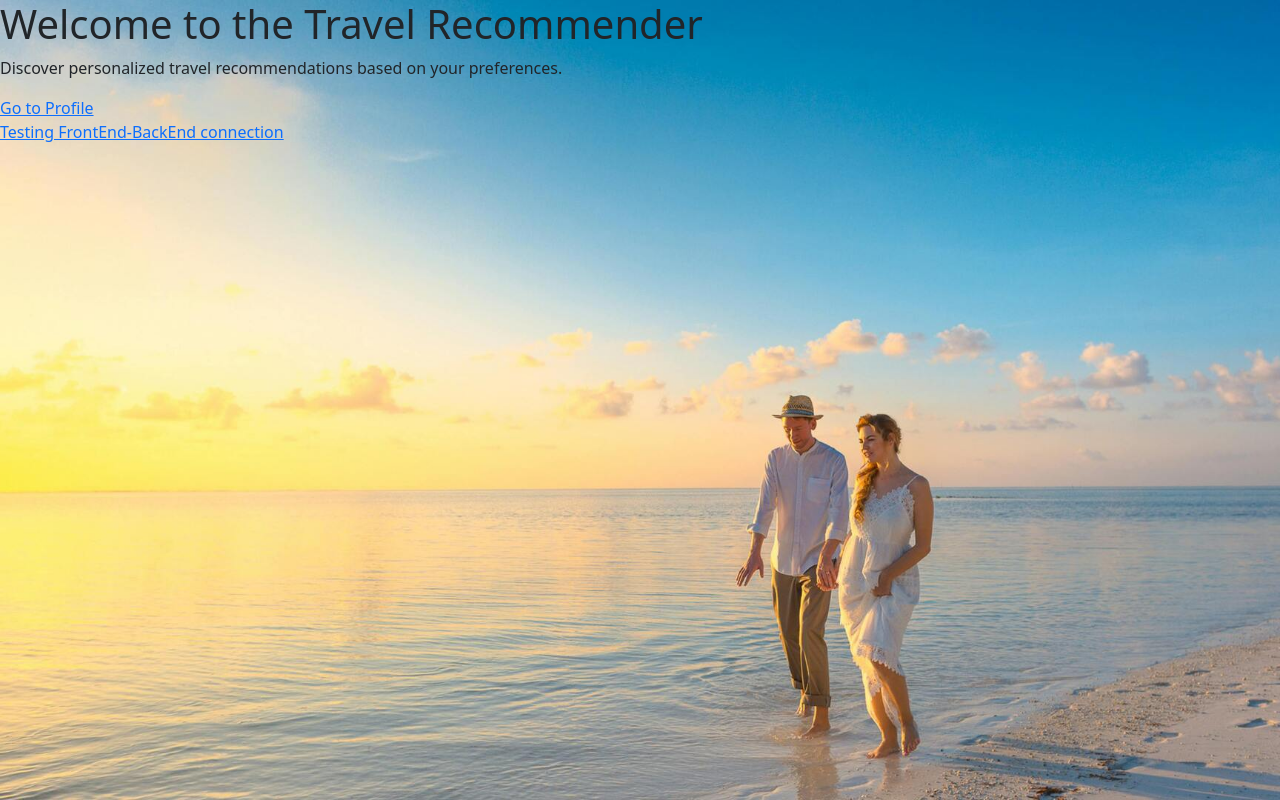
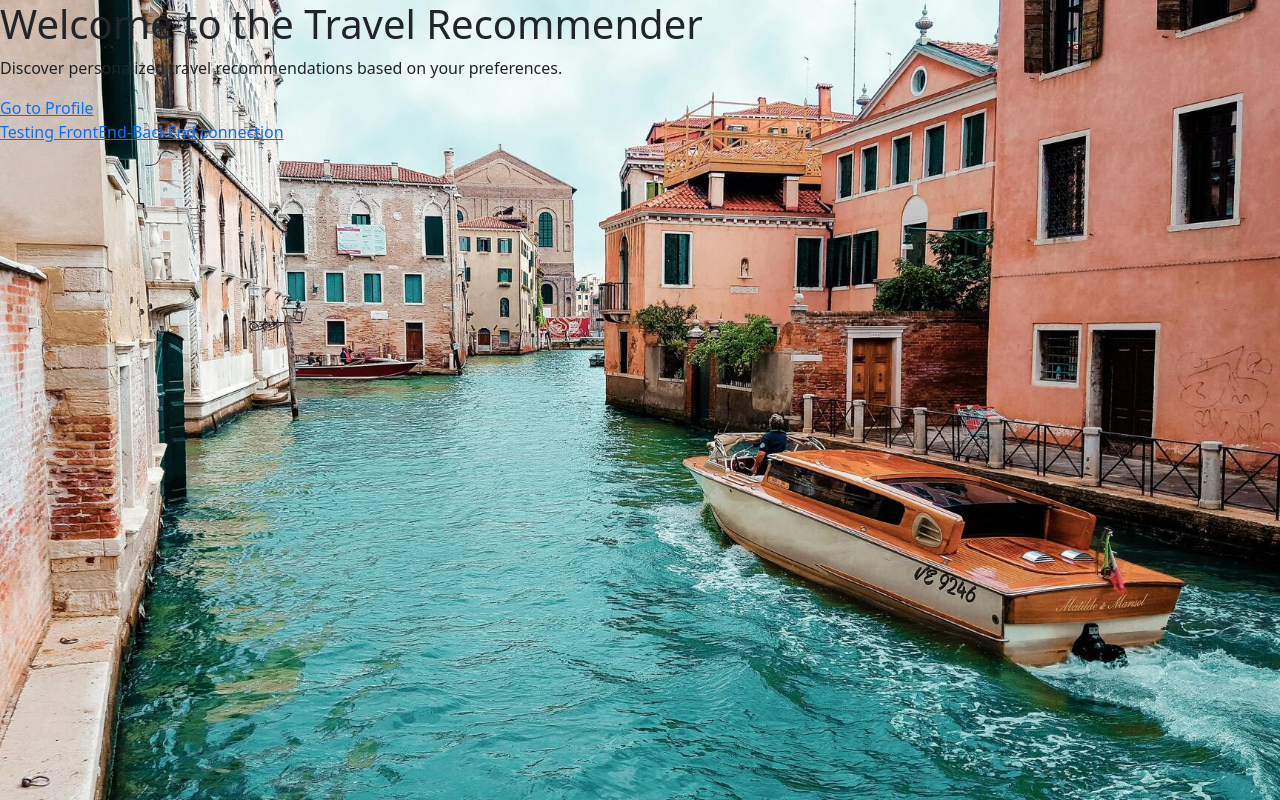
Before and after one commit to Frantz-Sebastien/RAG-travel-recommendation, a React (Vite) app in the folder frontend/: page / in a window 1280 px wide. Built offline with nearby package versions, Linux system fonts and the light colour scheme; no server answers.

Commit message:
updating the names of the images

```diff
--- a/frontend/src/pages/BackgroundSlider.jsx
+++ b/frontend/src/pages/BackgroundSlider.jsx
@@ -2,37 +2,38 @@ import React, { useState, useEffect } from "react";
 import "../styles/BackgroundSlider.css"; // Keep your CSS for general styling
 
 const images = [
-  "/vacationImages/pexels-alexmoliski-28969898.jpg",
-  "/vacationImages/pexels-andre-furtado-43594-2916817.jpg",
-  "/vacationImages/pexels-andrew-harvard-1340985-4846144.jpg",
-  "/vacationImages/pexels-andrew-harvard-1340985-11311701.jpg",
-  "/vacationImages/pexels-asadphoto-457882.jpg",
-  "/vacationImages/pexels-asadphoto-1024989.jpg",
-  "/vacationImages/pexels-asadphoto-1268855.jpg",
-  "/vacationImages/pexels-axp-photography-500641970-19149614.jpg",
-  "/vacationImages/pexels-chiecharon-672358.jpg",
-  "/vacationImages/pexels-christian-alemu-127251395-30999221.jpg",
+  "/vacationImages/pexels-alexmoliski-28969898.jpg",//
+  "/vacationImages/pexels-andre-furtado-43594-2916817.jpg",//
+  "/vacationImages/pexels-vome-3800412.jpg", //
+  "/vacationImages/pexels-andrew-harvard-1340985-4846144.jpg",//
+  "/vacationImages/pexels-andrew-harvard-1340985-11311701.jpg",//
+  "/vacationImages/pexels-asadphoto-457882.jpg",//
+  "/vacationImages/pexels-asadphoto-1024989.jpg",//
+  "/vacationImages/pexels-asadphoto-1268855.jpg",//
+  "/vacationImages/pexels-axp-photography-500641970-19149614.jpg",//
+  "/vacationImages/pexels-chiecharon-672358.jpg",//
+  "/vacationImages/pexels-christian-alemu-127251395-30999221.jpg",//
   "/vacationImages/pexels-clifford-mervil-988071-2398220.jpg",
-  "/vacationImages/pexels-entumoto-17831035.jpg",
-  "/vacationImages/pexels-fmaderebner-238622.jpg",
-  "/vacationImages/pexels-freestockpro-1008155.jpg",
-  "/vacationImages/pexels-gabriela-palai-129458-404960.jpg",
-  "/vacationImages/pexels-haleyye-2087391.jpg",
-  "/vacationImages/pexels-heyho-7746467.jpg",
-  "/vacationImages/pexels-heyho-7746551.jpg",
-  "/vacationImages/pexels-jimmy-teoh-294331-1010657.jpg",
-  "/vacationImages/pexels-kampus-7895758.jpg",
-  "/vacationImages/pexels-kindelmedia-7863777.jpg",
-  "/vacationImages/pexels-learda-shkurti-1281959-2446683.jpg",
-  "/vacationImages/pexels-mohamed-hussain-629997-30951335.jpg",
-  "/vacationImages/pexels-pixabay-38238.jpg",
-  "/vacationImages/pexels-pixabay-208701.jpg",
-  "/vacationImages/pexels-recalmedia-60217.jpg",
-  "/vacationImages/pexels-riciardus-307008.jpg",
-  "/vacationImages/pexels-rpnickson-2609463.jpg",
-  "/vacationImages/pexels-tatianasyrikova-3934023.jpg",
-  "/vacationImages/pexels-te-lensfix-380994-1371360.jpg",
-  "/vacationImages/pexels-vorne-3800412.jpg"
+  "/vacationImages/pexels-entumoto-17831035.jpg",//
+  "/vacationImages/pexels-fmaderebner-238622.jpg",//
+  "/vacationImages/pexels-cliford-mervil-988071-2398220", //
+  "/vacationImages/pexels-freestockpro-1008155.jpg",//
+  "/vacationImages/pexels-gabriela-palai-129458-404960.jpg",//
+  "/vacationImages/pexels-haleyve-2087391.jpg", //
+  "/vacationImages/pexels-heyho-7746467.jpg",//
+  "/vacationImages/pexels-heyho-7746551.jpg",//
+  "/vacationImages/pexels-jimmy-teoh-294331-1010657.jpg",//
+  "/vacationImages/pexels-kampus-7895758.jpg",//
+  "/vacationImages/pexels-kindelmedia-7863777.jpg", //
+  "/vacationImages/pexels-learda-shkurti-1281959-2446683.jpg", //
+  "/vacationImages/pexels-mohamed-hussain-629997-30951335.jpg",//
+  "/vacationImages/pexels-pixabay-38238.jpg",//
+  "/vacationImages/pexels-pixabay-208701.jpg",//
+  "/vacationImages/pexels-recalmedia-60217.jpg",//
+  "/vacationImages/pexels-riciardus-307008.jpg",//
+  "/vacationImages/pexels-rpnickson-2609463.jpg", //
+  "/vacationImages/pexels-tatianasyrikova-3934023.jpg",//
+  "/vacationImages/pexels-te-lensfix-380994-1371360.jpg"//
 ];
 
 // Function to shuffle an array (Fisher-Yates Algorithm)
```
